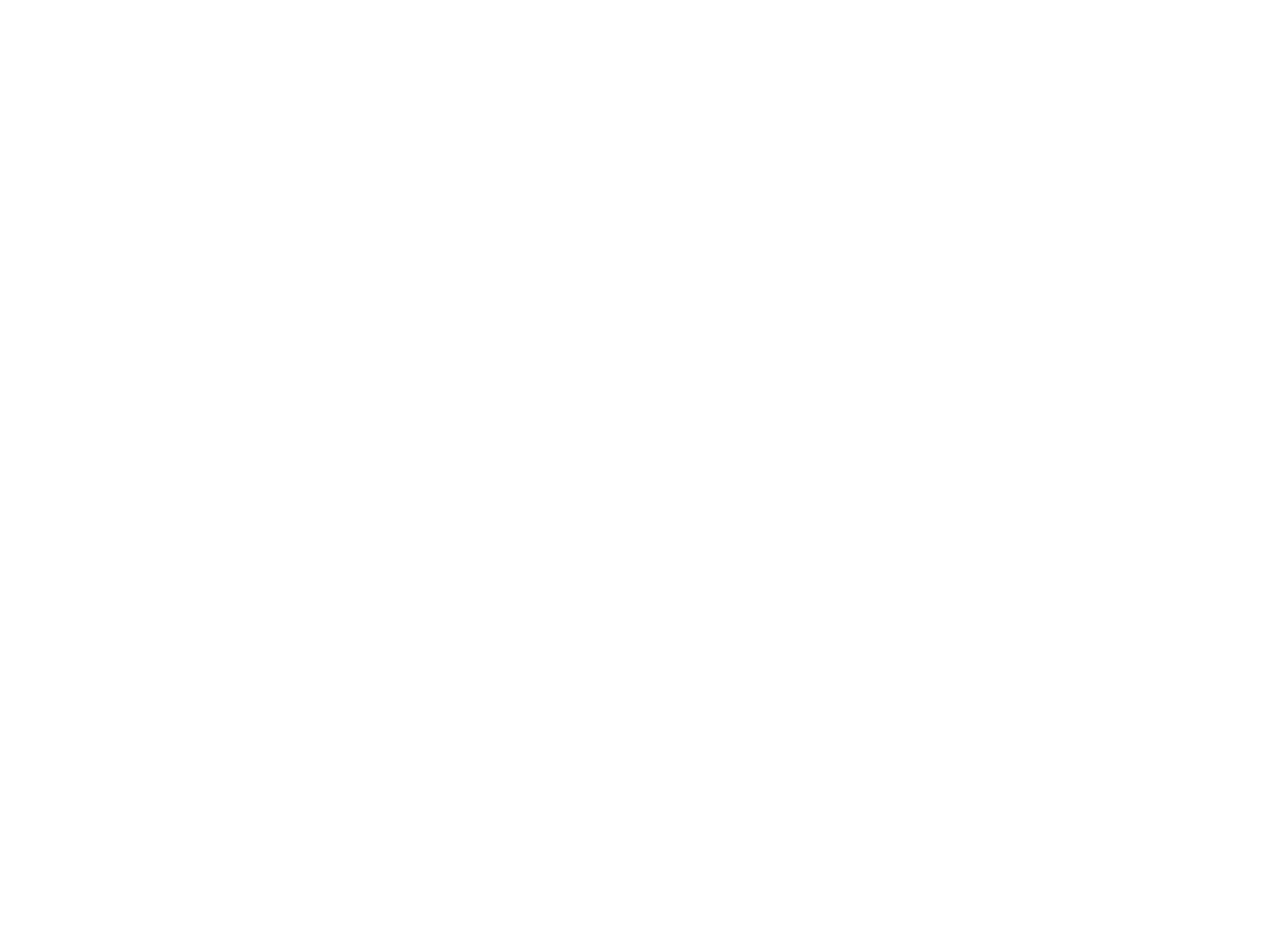
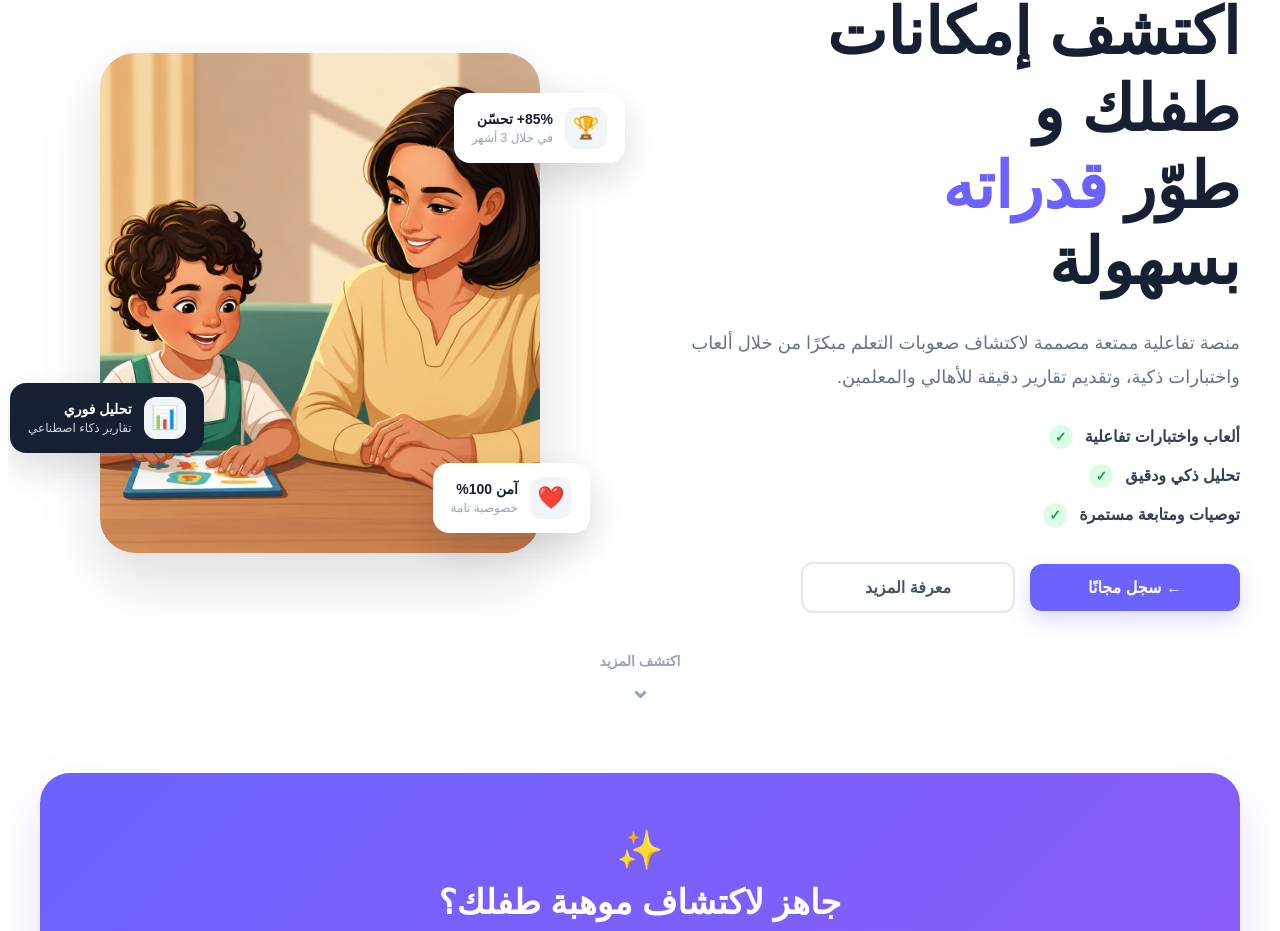
Before and after one commit to hudaysawalha-web/Capabilities-Explorer, a React (Vite) app: page / in a window 1280 px wide. Shown: the part 186-1117 px from the top of the page. Before the commit the page ends 800 px from the top, so only its background shows below. Built offline with nearby package versions, Linux system fonts and the light colour scheme.

Commit message:
feat: implement Home component with hero section, badges, and call-to-action buttons; add styling for home layout

```diff
--- a/src/App.jsx
+++ b/src/App.jsx
@@ -1,14 +1,13 @@
-import HomeNavbar from "./components/Navbar/HomeNavbar/HomeNavbar"
-
+import HomeNavbar from "./components/Navbar/HomeNavbar/HomeNavbar";
+import Home from "./Layout/Home/Home";
 
 function App() {
-
-
   return (
     <>
-      <HomeNavbar/>
+      <HomeNavbar />
+      <Home />
     </>
-  )
+  );
 }
 
-export default App
+export default App;
--- a/src/Layout/Home/Home.css
+++ b/src/Layout/Home/Home.css
@@ -1,8 +1,274 @@
-.navbar-links {
+
+.home-container {
+  min-height: 100vh;
+  background: #ffffff;
+  color: #172033;
+  font-family: "Arial", sans-serif;
+  overflow-x: hidden;
+}
+
+
+.home-container a {
+  text-decoration: none;
+}
+
+.hero {
+  width: 100%;
+  max-width: 1200px;
+  margin: 50px auto 0;
+  padding: 40px 30px 20px;
+  display: grid;
+  grid-template-columns: 1fr 1fr;
+  align-items: center;
+  gap: 80px;
+}
+
+.hero-content {
+  order: 1;
+}
+
+.hero-content h1 {
+  margin: 0 0 25px;
+  font-size: clamp(42px, 5vw, 64px);
+  line-height: 1.2;
+  font-weight: 900;
+  color: #172033;
+}
+
+.highlight {
+  color: #6c63ff;
+}
+
+.lead {
+  max-width: 620px;
+  margin: 0 0 30px;
+  color: #64748b;
+  font-size: 18px;
+  line-height: 1.9;
+}
+
+.feature-list {
+  list-style: none;
+  padding: 0;
+  margin: 0 0 35px;
+  display: flex;
+  flex-direction: column;
+  gap: 15px;
+}
+
+.feature-list li {
   display: flex;
   align-items: center;
+  justify-content: flex-start;
+  gap: 12px;
+  color: #334155;
+  font-size: 16px;
+  font-weight: 600;
+}
 
-  gap: 35px;
+.tick {
+  width: 24px;
+  height: 24px;
+  display: flex;
+  align-items: center;
+  justify-content: center;
+  border-radius: 50%;
+  background: #dcfce7;
+  color: #16a34a;
+  font-size: 14px;
+  font-weight: bold;
+}
 
-  direction: rtl;
+.hero-actions {
+  display: flex;
+  align-items: center;
+  gap: 15px;
+  flex-wrap: wrap;
 }
+
+.btn {
+  min-width: 160px;
+  padding: 14px 25px;
+  border-radius: 12px;
+  display: inline-flex;
+  align-items: center;
+  justify-content: center;
+  font-size: 16px;
+  font-weight: 700;
+  transition: 0.3s;
+}
+
+.btn-primary {
+  background: #6c63ff;
+  color: white;
+  box-shadow: 0 8px 20px rgba(108, 99, 255, 0.25);
+}
+
+.btn-primary:hover {
+  transform: translateY(-2px);
+  background: #5b52e8;
+}
+
+.btn-outline {
+  border: 2px solid #e2e8f0;
+  color: #475569;
+  background: white;
+}
+
+.btn-outline:hover {
+  border-color: #6c63ff;
+  color: #6c63ff;
+}
+
+.hero-image-wrap {
+  order: 2;
+  position: relative;
+  min-height: 500px;
+  display: flex;
+  align-items: center;
+  justify-content: center;
+}
+
+.hero-image {
+  width: 440px;
+  height: 500px;
+  overflow: hidden;
+  border-radius: 35px;
+  background: #f1f5f9;
+  box-shadow: 0 25px 60px rgba(15, 23, 42, 0.15);
+}
+
+.hero-image img {
+  width: 100%;
+  height: 100%;
+  object-fit: cover;
+  display: block;
+}
+
+.float-badge {
+  position: absolute;
+  display: flex;
+  align-items: center;
+  gap: 12px;
+  padding: 14px 18px;
+  border-radius: 16px;
+  background: white;
+  box-shadow: 0 15px 35px rgba(15, 23, 42, 0.15);
+  z-index: 2;
+  font-size: 14px;
+  font-weight: 700;
+  color: #172033;
+}
+
+.badge-icon {
+  width: 42px;
+  height: 42px;
+  display: flex;
+  align-items: center;
+  justify-content: center;
+  border-radius: 12px;
+  background: #f1f5f9;
+  font-size: 22px;
+}
+
+.badge-sub {
+  margin-top: 4px;
+  color: #94a3b8;
+  font-size: 12px;
+  font-weight: 500;
+}
+
+.badge-sub-light {
+  color: #cbd5e1;
+}
+
+.badge-1 {
+  top: 40px;
+  right: -25px;
+}
+
+.badge-2 {
+  left: -30px;
+  bottom: 100px;
+  background: #172033;
+  color: white;
+}
+
+.badge-3 {
+  right: 10px;
+  bottom: 20px;
+}
+
+.scroll-hint {
+  margin: 20px auto 70px;
+  display: flex;
+  flex-direction: column;
+  align-items: center;
+  gap: 5px;
+  color: #94a3b8;
+  font-size: 14px;
+  font-weight: 600;
+}
+
+.chev {
+  font-size: 25px;
+  animation: scrollDown 1.5s infinite;
+}
+
+@keyframes scrollDown {
+  0%,
+  100% {
+    transform: translateY(0);
+  }
+
+  50% {
+    transform: translateY(6px);
+  }
+}
+
+.cta-banner {
+  width: calc(100% - 60px);
+  max-width: 1140px;
+  margin: 0 auto 50px;
+  padding: 55px 30px;
+  text-align: center;
+  border-radius: 30px;
+  background: linear-gradient(135deg, #6c63ff, #8b5cf6);
+  color: white;
+  box-shadow: 0 25px 50px rgba(108, 99, 255, 0.2);
+}
+
+.cta-icon {
+  font-size: 38px;
+  margin-bottom: 10px;
+}
+
+.cta-banner h2 {
+  margin: 0 0 12px;
+  font-size: 34px;
+  font-weight: 900;
+}
+
+.cta-banner p {
+  margin: 0 0 25px;
+  color: #ede9fe;
+  font-size: 17px;
+}
+
+.btn-cta {
+  display: inline-flex;
+  align-items: center;
+  justify-content: center;
+  padding: 14px 30px;
+  border-radius: 12px;
+  background: white;
+  color: #6c63ff;
+  font-size: 16px;
+  font-weight: 800;
+  transition: 0.3s;
+}
+
+.btn-cta:hover {
+  transform: translateY(-2px);
+  box-shadow: 0 10px 25px rgba(0, 0, 0, 0.15);
+}
--- a/src/Layout/Home/Home.jsx
+++ b/src/Layout/Home/Home.jsx
@@ -1,7 +1,122 @@
-import React from 'react'
 
+import './Home.css'
+import heroImage from '../../assets/heroimg.png'
 export default function Home() {
   return (
-    <div>Home</div>
-  )
+    <div className="home-container">
+
+
+      {/* Hero Section */}
+      <section className="hero">
+        <div className="hero-image-wrap">
+          {/* Badge 1 */}
+          <div className="float-badge badge-1">
+            <div className="badge-icon">🏆</div>
+
+            <div>
+              <div>85%+ تحسّن</div>
+              <div className="badge-sub">في خلال 3 أشهر</div>
+            </div>
+          </div>
+
+          {/* Hero Image */}
+          <div className="hero-image">
+            <img
+              src={heroImage}
+              alt="طفل وأمه يلعبان معًا"
+            />
+          </div>
+
+          {/* Badge 2 */}
+          <div className="float-badge badge-2">
+            <div className="badge-icon">📊</div>
+
+            <div>
+              <div>تحليل فوري</div>
+              <div className="badge-sub badge-sub-light">
+                تقارير ذكاء اصطناعي
+              </div>
+            </div>
+          </div>
+
+          {/* Badge 3 */}
+          <div className="float-badge badge-3">
+            <div className="badge-icon">❤️</div>
+
+            <div>
+              <div>آمن 100%</div>
+              <div className="badge-sub">خصوصية تامة</div>
+            </div>
+          </div>
+        </div>
+
+        {/* Hero Content */}
+        <div className="hero-content">
+          <h1>
+            اكتشف إمكانات طفلك و
+            <br />
+            طوّر <span className="highlight">قدراته</span>
+            <br />
+            بسهولة
+          </h1>
+
+          <p className="lead">
+            منصة تفاعلية ممتعة مصممة لاكتشاف صعوبات التعلم مبكرًا من خلال ألعاب
+            واختبارات ذكية، وتقديم تقارير دقيقة للأهالي والمعلمين.
+          </p>
+
+          {/* Features */}
+          <ul className="feature-list">
+            <li>
+              <span>ألعاب واختبارات تفاعلية</span>
+              <span className="tick">✓</span>
+            </li>
+
+            <li>
+              <span>تحليل ذكي ودقيق</span>
+              <span className="tick">✓</span>
+            </li>
+
+            <li>
+              <span>توصيات ومتابعة مستمرة</span>
+              <span className="tick">✓</span>
+            </li>
+          </ul>
+
+          {/* Buttons */}
+          <div className="hero-actions">
+            <a href="/register" className="btn btn-primary">
+              ← سجل مجانًا
+            </a>
+
+            <a href="#learn-more" className="btn btn-outline">
+              معرفة المزيد
+            </a>
+          </div>
+        </div>
+      </section>
+
+      {/* Scroll Hint */}
+      <div className="scroll-hint">
+        اكتشف المزيد
+        <span className="chev">⌄</span>
+      </div>
+
+      {/* CTA */}
+      <section className="cta-banner" id="learn-more">
+        <div className="cta-icon">✨</div>
+
+        <h2>جاهز لاكتشاف موهبة طفلك؟</h2>
+
+        <p>
+          ابدأ رحلتك المجانية اليوم وأعط طفلك الفرصة ليتألق
+        </p>
+
+        <a href="/register" className="btn-cta">
+          ← سجل الآن مجانًا
+        </a>
+      </section>
+    </div>
+
+  );
 }
```
Also changed, not shown: src/assets/heroimg.png (added).
